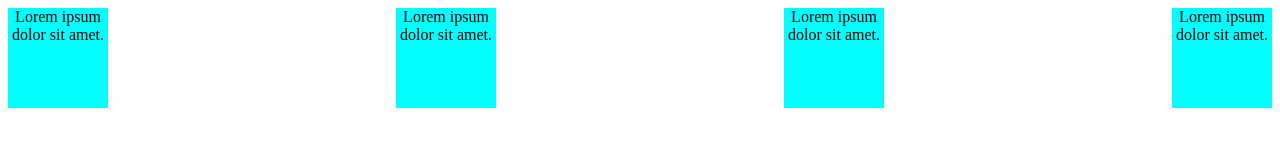
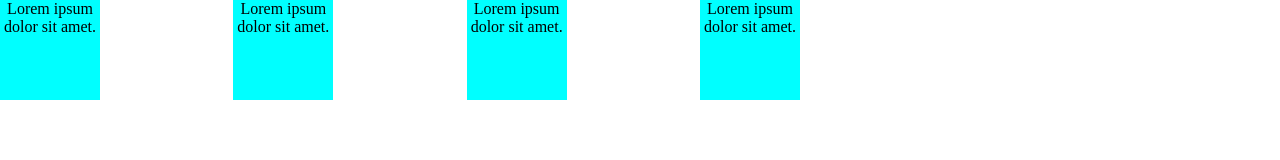
Before and after one commit to Anikuzp/test_2, a plain HTML site: page index.html in a window 1280 px wide. Drawn offline with Linux system fonts and the light colour scheme.

Commit message:
my 5 commit

```diff
--- a/style.css
+++ b/style.css
@@ -1,3 +1,9 @@
+body {
+    padding: 0;
+    margin: 0;
+    width: 800px;
+}
+
 section {
     display: flex;
     justify-content: space-between;
```
